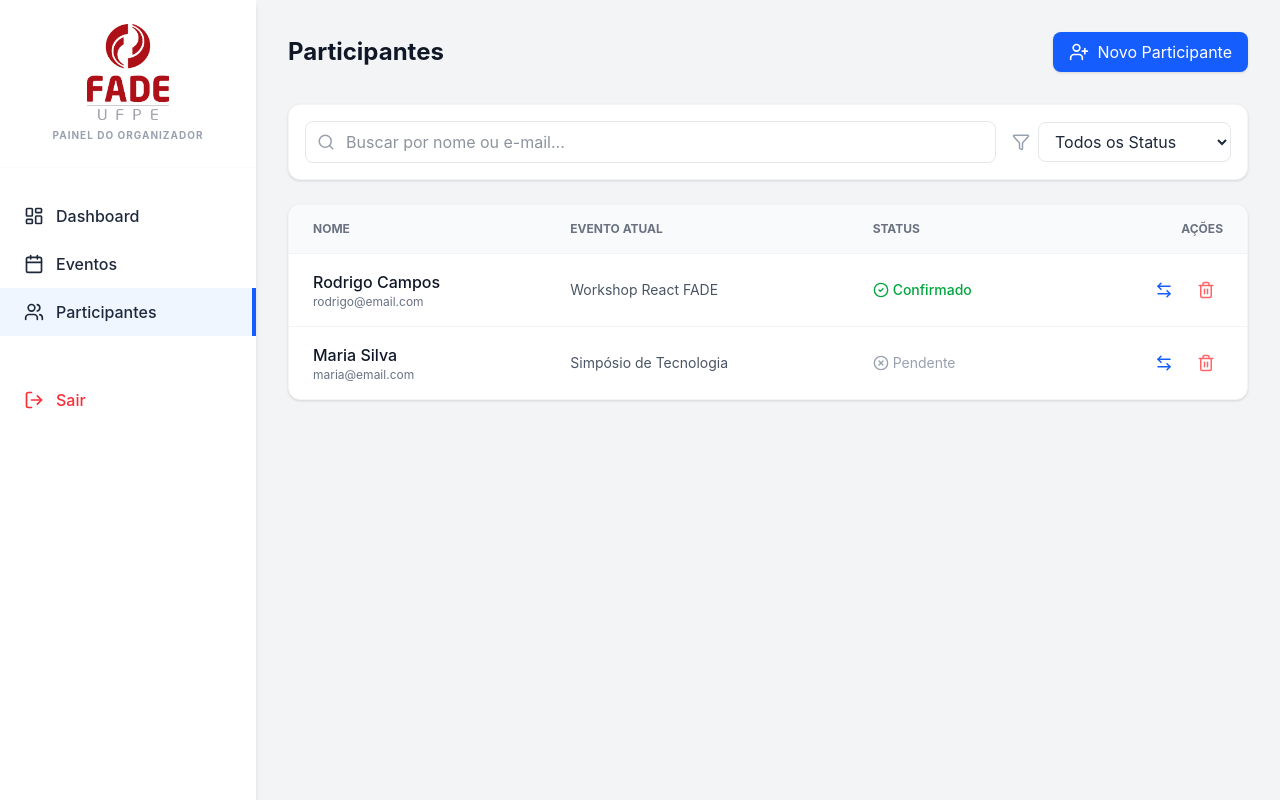
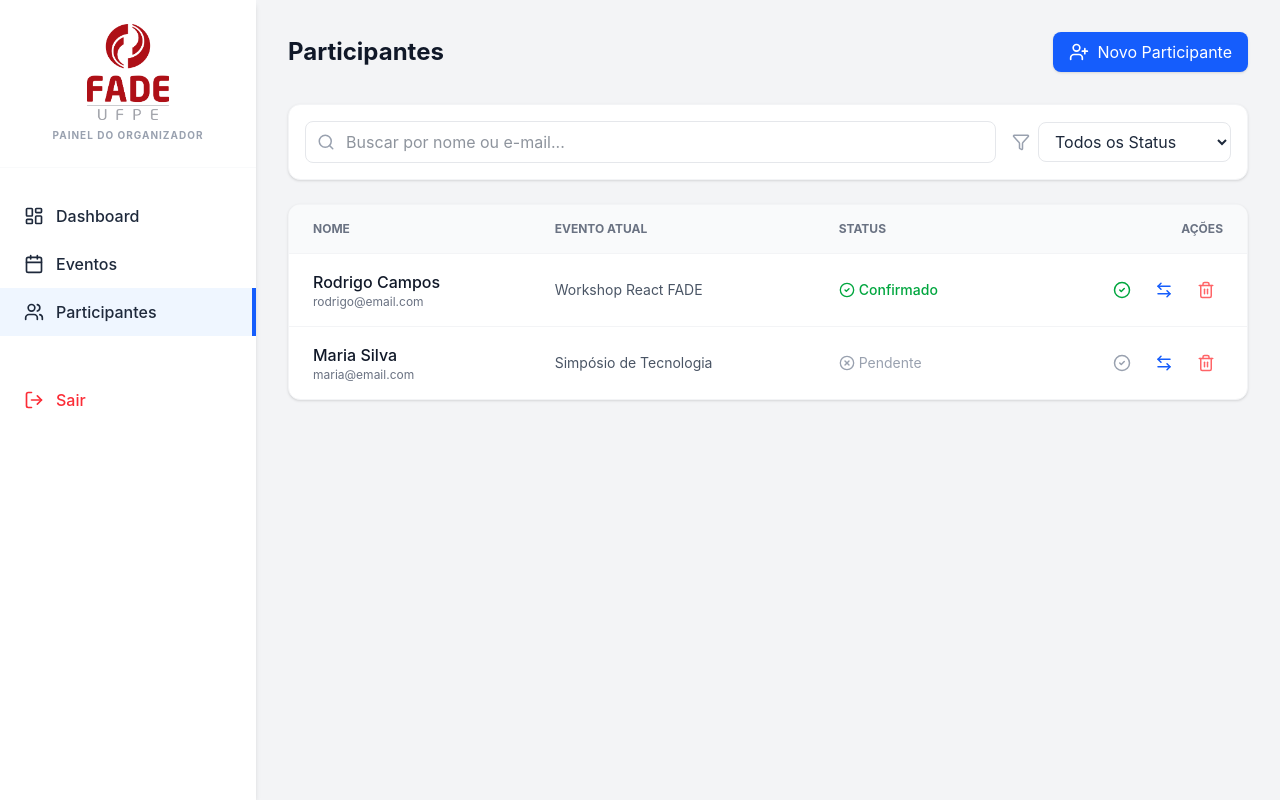
Before and after one commit to Rodcamppos/projeto-fade, a React (Vite) app: page /participantes in a window 1280 px wide. Built offline with nearby package versions, Linux system fonts and the light colour scheme; sample sign-in values are in the browser's storage.

Commit message:
feat: adiciona funcionalidade de check-in manual para organizadores

```diff
--- a/src/pages/Participantes.tsx
+++ b/src/pages/Participantes.tsx
@@ -49,6 +49,18 @@ export function Participantes() {
       return matchesSearch && matchesCheckIn;
     });
   }, [participantes, searchTerm, checkInFilter]);
+
+  // Função para realizar o Check-in Manual
+  const alternarCheckIn = (id: string) => {
+    setParticipantes(prev => prev.map(p => {
+      if (p.id === id) {
+        const novoStatus = !p.checkIn;
+        toast.success(novoStatus ? "Check-in realizado manualmente!" : "Check-in revertido.");
+        return { ...p, checkIn: novoStatus };
+      }
+      return p;
+    }));
+  };
 
   const executarTransferencia = (novoEventoNome: string) => {
     if (!transferindo) return;
@@ -158,6 +170,17 @@ export function Participantes() {
                     </td>
                     <td className="px-6 py-4 text-right">
                       <div className="flex items-center justify-end gap-2">
+                        {/* BOTÃO DE CHECK-IN MANUAL */}
+                        <button
+                          onClick={() => alternarCheckIn(p.id)}
+                          className={`p-2 rounded-lg transition-colors flex items-center justify-center ${
+                            p.checkIn ? 'text-green-600 hover:bg-green-50' : 'text-gray-400 hover:text-blue-600 hover:bg-blue-50'
+                          }`}
+                          title={p.checkIn ? "Reverter Check-in" : "Realizar Check-in Manual"}
+                        >
+                          <CheckCircle2 size={18} />
+                        </button>
+
                         <button
                           onClick={() => setTransferindo(p)}
                           className="p-2 text-blue-600 hover:bg-blue-50 rounded-lg transition-colors flex items-center justify-center"
```
